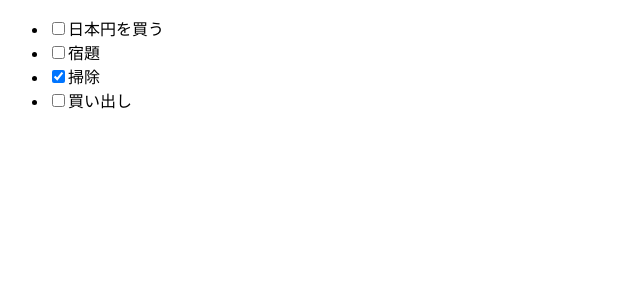
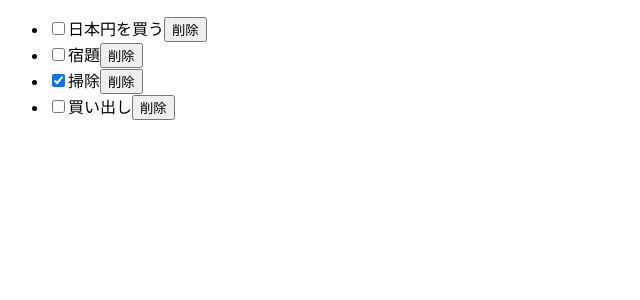
Before and after one commit to kurosu66/react-practice, a React (Vite) app: page / in a window 1280 px wide. Shown: the top 300 px of the page, without its empty margins (0-640 px from the left). Built offline with nearby package versions, Linux system fonts and the light colour scheme.

Commit message:
タスク削除機能

```diff
--- a/src/App.jsx
+++ b/src/App.jsx
@@ -21,11 +21,18 @@ export default function App() {
     }))
   }
 
+  function handleDeleteTasks(taskId) {
+    setTasks(tasks.filter(t =>
+      t.id !== taskId
+    ))
+  };
+
   return (
     <>
       <TaskList
         tasks={tasks}
         onToggle={handleToggleTasks}
+        onDelete={handleDeleteTasks}
       />
     </>
   );
--- a/src/TaskList.jsx
+++ b/src/TaskList.jsx
@@ -1,4 +1,4 @@
-export default function TasksList({tasks, onToggle}) {
+export default function TasksList({tasks, onToggle, onDelete}) {
   const taskList = tasks.map(task =>
     <li key={task.id}>
       <label>
@@ -14,6 +14,9 @@ export default function TasksList({tasks, onToggle}) {
         />
         {task.title}
       </label>
+        <button onClick={() => {
+          onDelete(task.id);
+        }}>削除</button>
     </li>
   );
 
```
